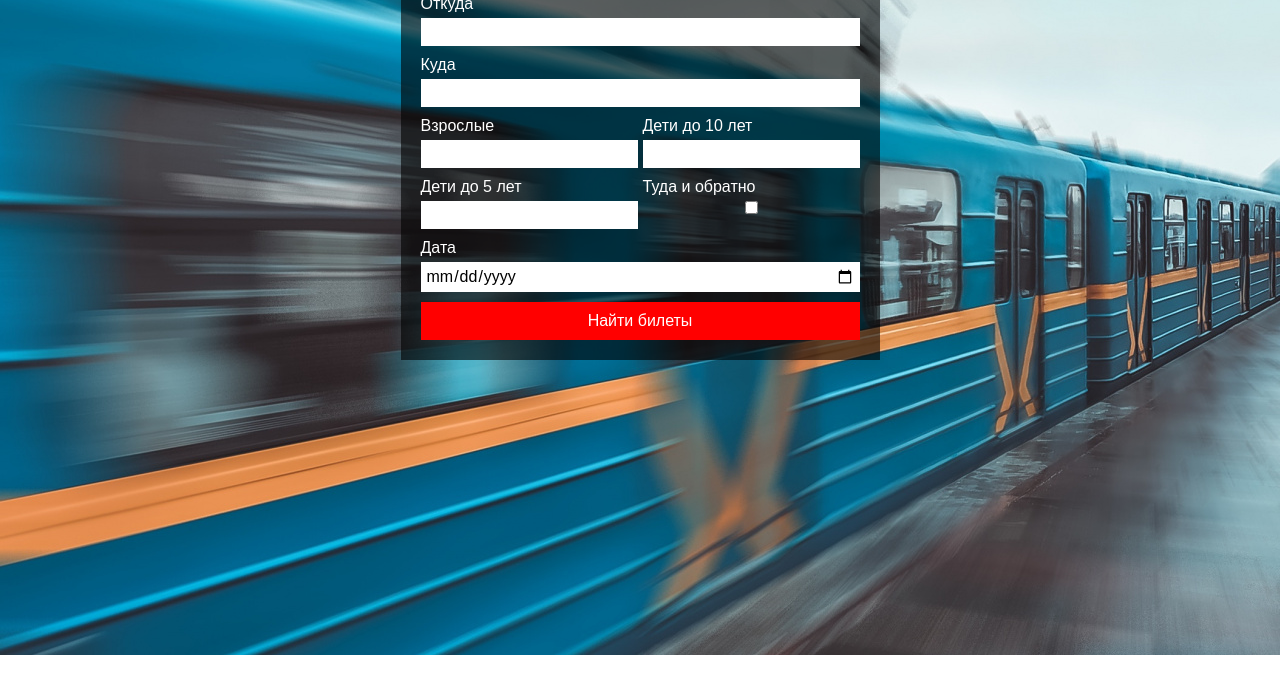
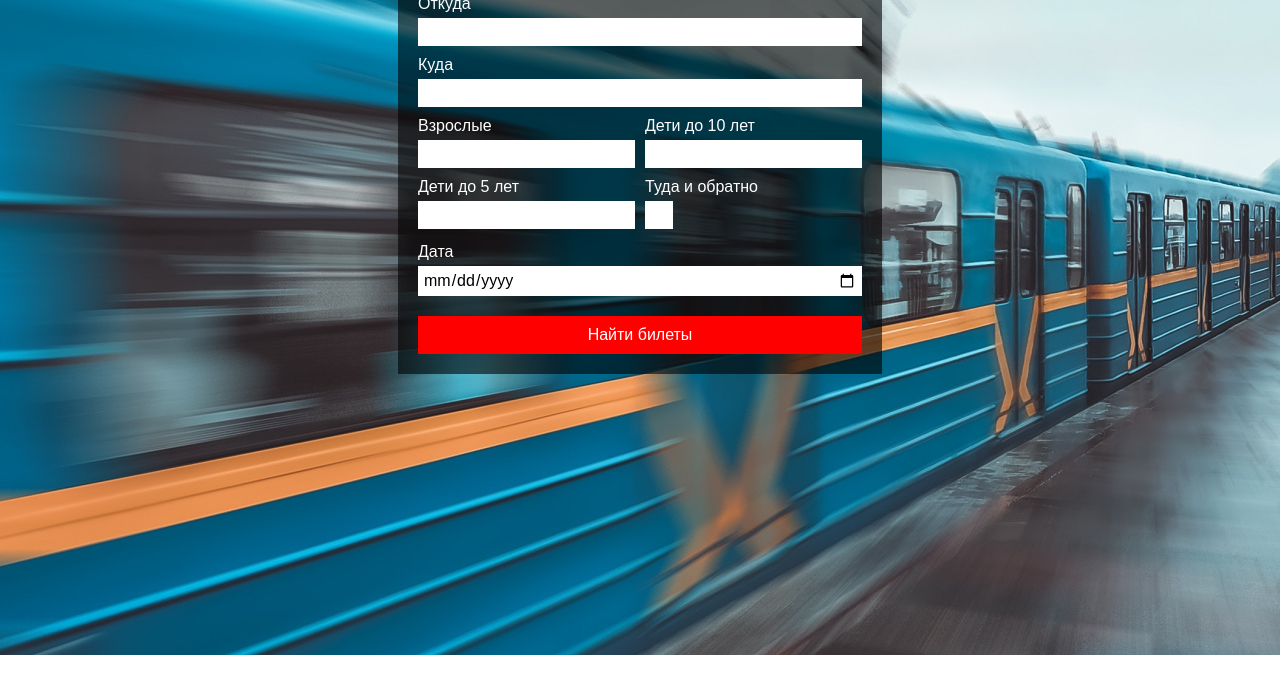
Before and after one commit to elenakoch122/ahj-25_5.3-trip-calendar, a website built with webpack: page src/index.html in a window 1280 px wide. Shown: the part 113-800 px from the top of the page. Built offline with nearby package versions, Linux system fonts and the light colour scheme.

Commit message:
checkbox complete

```diff
--- a/src/css/style.css
+++ b/src/css/style.css
@@ -32,15 +32,12 @@ body {
   "h h"
   "i i"
   ;
+  grid-gap: 10px;
 }
 
 .header {
   font-size: 1.5rem;
   grid-area: a;
-}
-
-.block {
-  margin-top: 10px;
 }
 
 .block-from {
@@ -57,7 +54,6 @@ body {
 
 .block-children-10 {
   grid-area: e;
-  margin-left: 5px;
 }
 
 .block-children-5 {
@@ -66,7 +62,6 @@ body {
 
 .block-roundtrip {
   grid-area: g;
-  margin-left: 5px;
 }
 
 .block-date {
@@ -81,6 +76,35 @@ body {
   border: none;
 }
 
+.input:focus {
+  outline: 1px solid #fff;
+  outline-offset: 2px;
+}
+
+.checkbox {
+  position: absolute;
+  width: 25px;
+  height: 25px;
+  opacity: 0;
+}
+
+.checkbox-el::after {
+  content: "";
+  display: inline-block;
+  width: 1rem;
+  height: 1rem;
+  margin-top: 5px;
+  padding: 6px;
+  background-color: #fff;
+}
+
+.checkbox:checked ~ .checkbox-el::after {
+  background-image: url('../img/icon_checkbox_mark.png');
+  background-repeat: no-repeat;
+  background-position: center center;
+  background-size: 25px;
+}
+
 .button {
   grid-area: i;
   background-color: red;
--- a/src/index.html
+++ b/src/index.html
@@ -11,37 +11,38 @@
     <section class="ticket-search">
       <h2 class="header">Поиск билетов</h2>
 
-      <div class="block block-from">
+      <div class="block-from">
         <label for="from" class="">Откуда</label>
         <input id="from" class="input" type="text">
       </div>
 
-      <div class="block block-to">
+      <div class="block-to">
         <label for="to" class="">Куда</label>
         <input id="to" class="input" type="text">
       </div>
 
-      <div class="block block-adults">
+      <div class="block-adults">
         <label for="adults" class="">Взрослые</label>
-        <input id="adults" class="input" type="number">
+        <input id="adults" class="input" type="number" min="0">
       </div>
 
-      <div class="block block-children-10">
+      <div class="block-children-10">
         <label for="children-10" class="">Дети до 10 лет</label>
-        <input id="children-10" class="input" type="number">
+        <input id="children-10" class="input" type="number" min="0">
       </div>
 
-      <div class="block block-children-5">
+      <div class="block-children-5">
         <label for="children-5" class="">Дети до 5 лет</label>
-        <input id="children-5" class="input" type="number">
+        <input id="children-5" class="input" type="number" min="0">
       </div>
 
-      <div class="block block-roundtrip">
+      <div class="block-roundtrip">
         <label for="roundtrip" class="">Туда и обратно</label>
-        <input id="roundtrip" class="input" type="checkbox">
+        <input id="roundtrip" class="input checkbox" type="checkbox">
+        <div class="checkbox-el"></div>
       </div>
 
-      <div class="block block-date">
+      <div class="block-date">
         <label for="date" class="">Дата</label>
         <input id="date" class="input" type="date">
       </div>
```
Also changed, not shown: src/img/icon_checkbox_mark.png (added).
